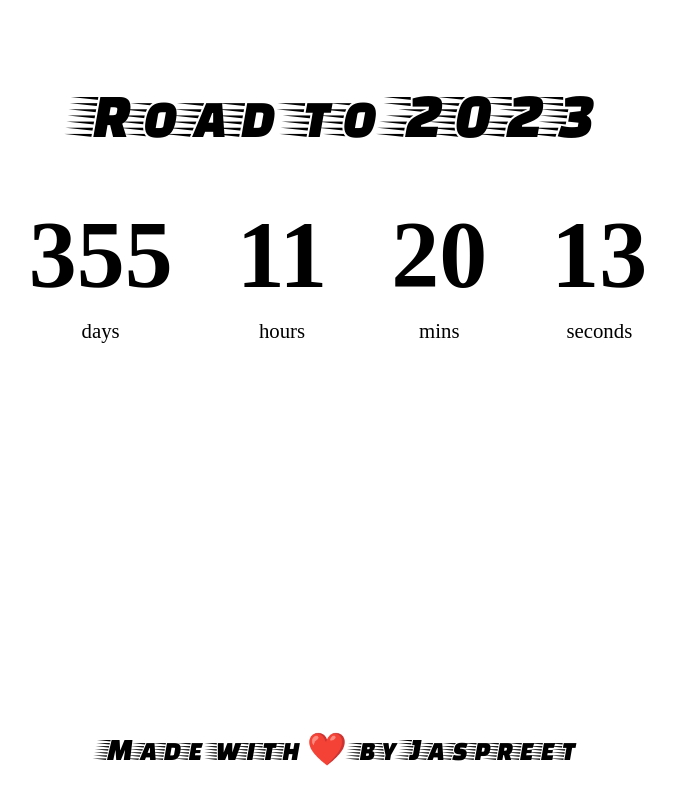
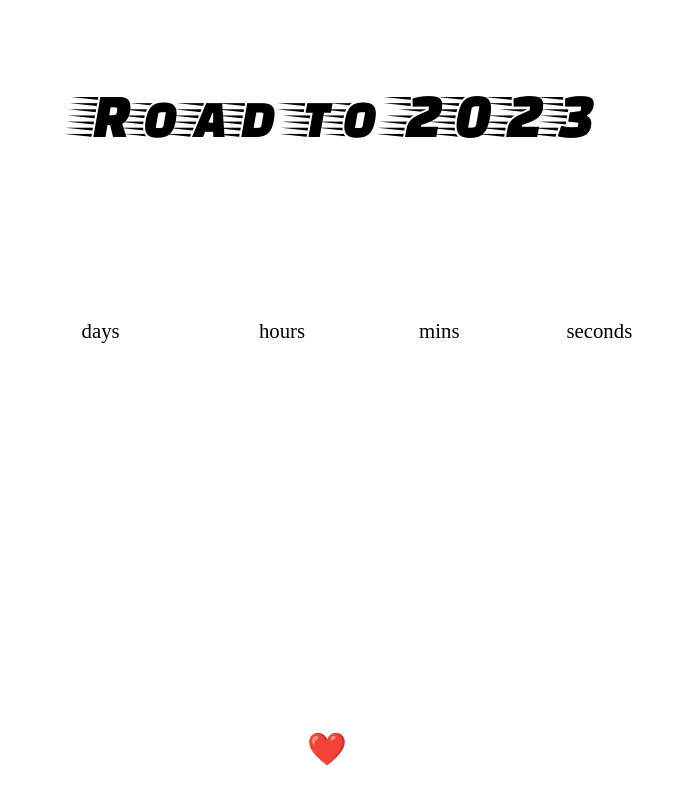
Before and after one commit to codewithjaspreet/TimerZilla, a plain HTML site: page index.html in a window 1280 px wide. Shown: the whole page, without its empty margins (302-977 px from the left). Drawn offline with Linux system fonts and the light colour scheme.

Commit message:
Update style.css

```diff
--- a/style.css
+++ b/style.css
@@ -37,7 +37,7 @@ h1{
 .big-text{
     font-weight: bold;
     font-size: 6rem;
-
+    color: white;
     line-height: 1;
     margin: 1rem 2rem;
 }
@@ -57,7 +57,7 @@ footer{
     font-size: 2rem;
     font-family: 'Faster One', cursive;
 
-    color: black;
+    color: white;
     position: fixed;
 }
 @media(max-width: 404px){
```
